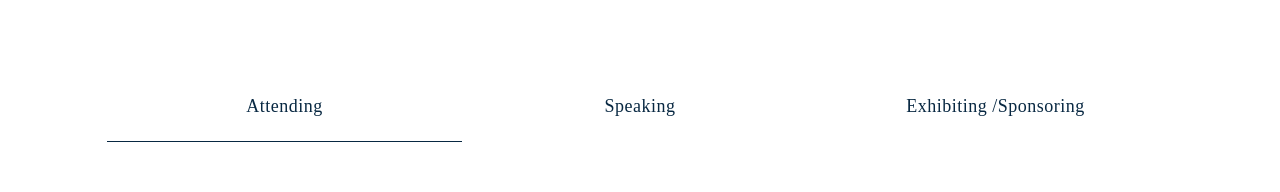
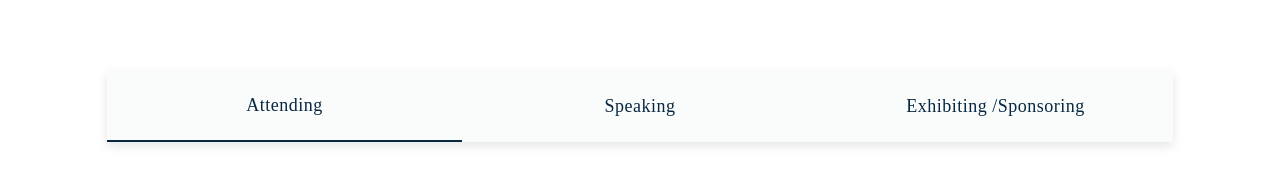
Before and after one commit to Isaacxpreston/remode, a Vue app: page / in a window 1280 px wide. Shown: the part 2545-2737 px from the top of the page. Built offline with nearby package versions, Linux system fonts and the light colour scheme; a web font is replaced by a local one.

Commit message:
internal design edits

```diff
--- a/src/components/index.vue
+++ b/src/components/index.vue
@@ -118,6 +118,10 @@
       <div class="h2">Stay Tuned for Updates</div>
     </div>
 
+
+    <!-- form wrapper -->
+    <div class="form-wrapper">
+
     <!-- form buttons -->
     <div class="form-toggle">
       <div class="form-toggle-button" :class="formToggleAttendingClass" v-on:click="toggleForm('formAttendingClass', 'formToggleAttendingClass')">
@@ -140,6 +144,12 @@
 
     <div class="nf-content-sponsoring-container" :class="formSponsoringClass">
     </div>
+
+
+    </div>
+
+
+
 
     <!-- footer -->
     <div class="footer row full-bleed">
@@ -302,7 +312,7 @@
     }
     @media screen and (max-width: $mobile-max) {
       display: block;
-      margin-top: 22px; // 60px;
+      margin-top: 0px; // 60px;
       .col-1 {
         display: none;
       }
@@ -432,7 +442,7 @@
     position: absolute;
     top: 0;
     right: 0;
-    width: calc(50% - 24px);
+    width: calc(50% - 6px);
     margin-top: 8.5%; // 72px;
     background-size: cover;
     background-repeat: no-repeat;
@@ -537,14 +547,25 @@
     position: relative;
     width: calc(100% / 3);
     height: 100%;
-    background: $white;
+    background: $off-white;
     cursor: pointer;
     box-sizing: border-box;
     transition: all 0.4s ease-in-out;
     border-bottom: 1px solid transparent;
     text-align: center;
     &:hover, &.hovered {
-      border-bottom: 1px solid $black;
+      border-bottom: 2px solid $black;
+    }
+  }
+
+  .form-wrapper {
+    position: relative;
+    margin: auto;
+    background: $off-white;
+    width: calc(100% * 10/12);
+    box-shadow: 0 4px 10px 0 rgba(0, 0, 0, 0.1);
+    >.form-toggle {
+      width: 100%;
     }
   }
 
@@ -612,6 +633,12 @@
     }
   }
 
+</style>
+
+<style lang="scss">
+  body {
+    margin: 0px !important;
+  }
 </style>
 
 <script>
--- a/src/components/navbar.vue
+++ b/src/components/navbar.vue
@@ -93,7 +93,7 @@
     color: $white;
     background: $off-black;
     cursor: pointer;
-    width: calc(100% * (3/12));
+    width: calc(100% * (3/12) - 6px);
     height: 100%;
     text-align: center;
     >div {
```
